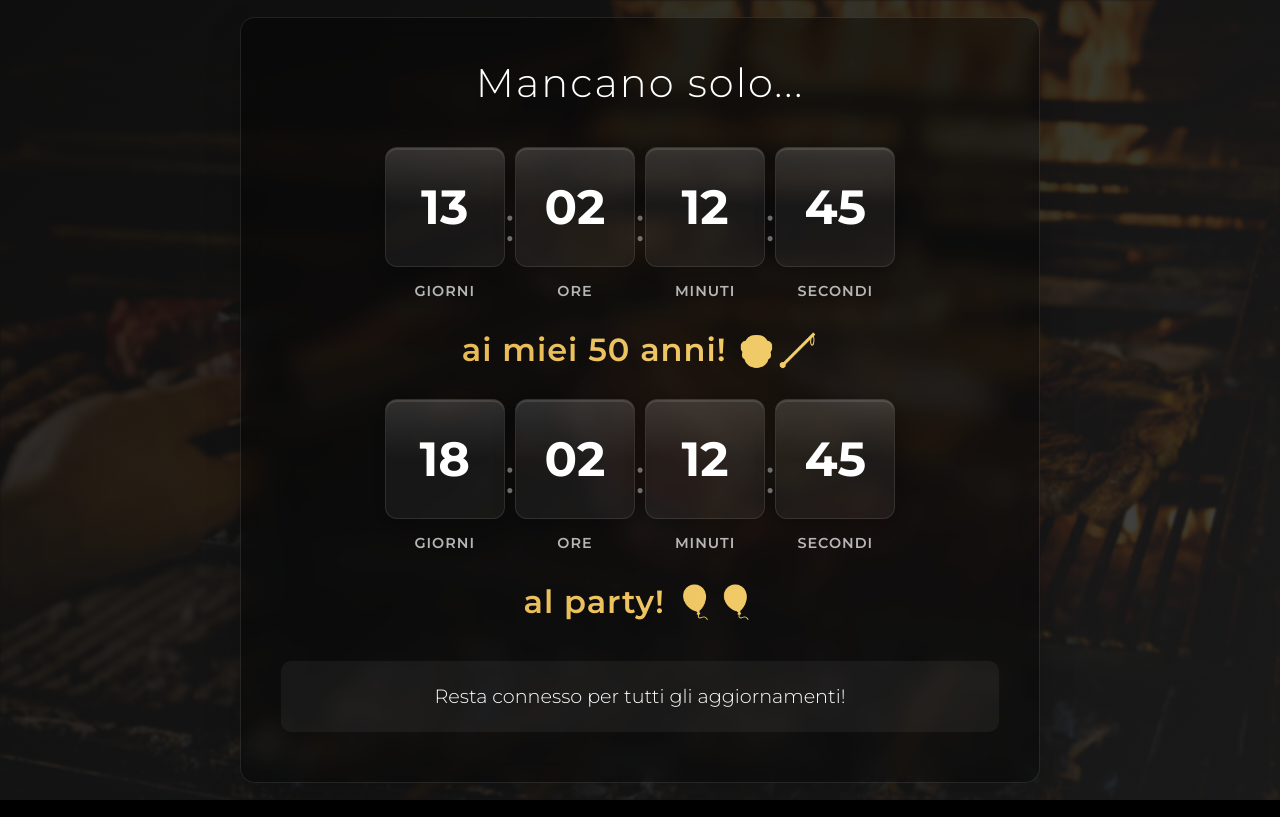
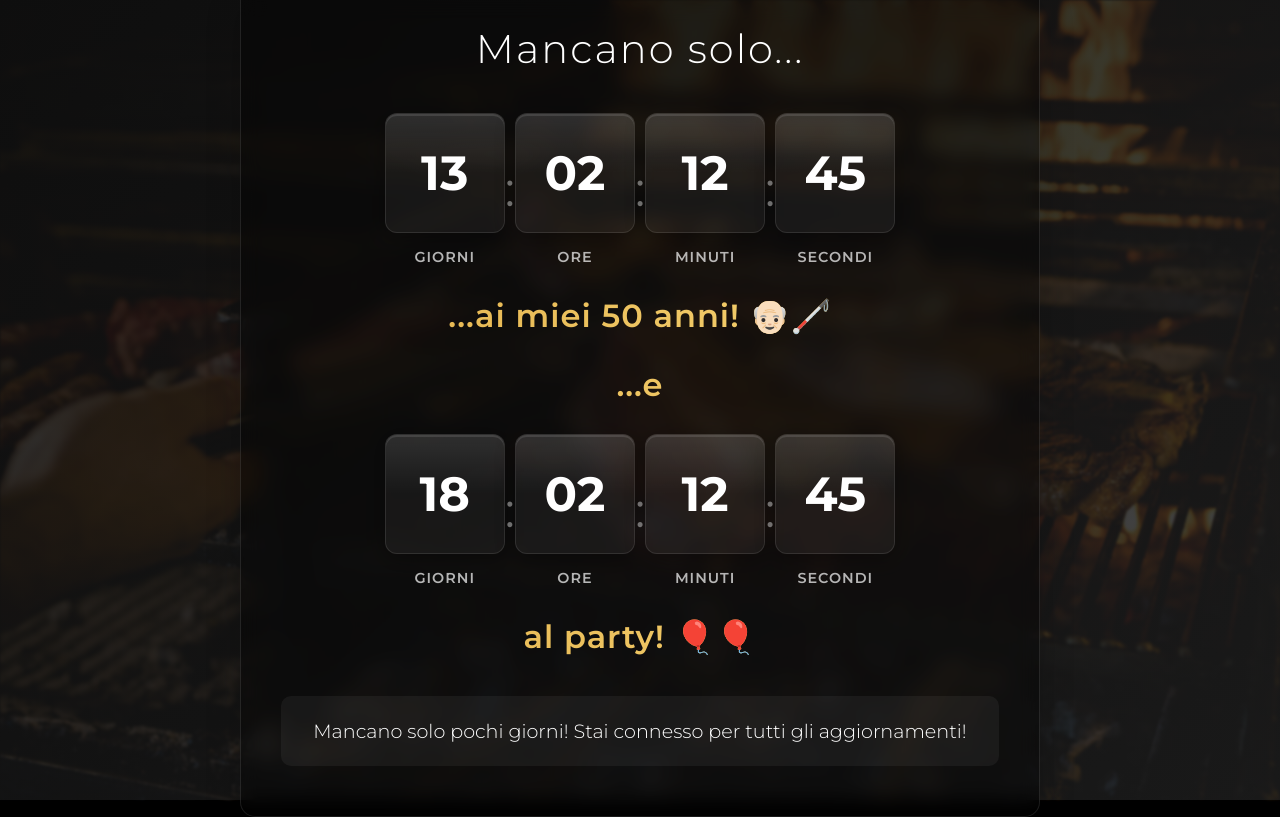
Before and after one commit to stimpli/50-Years, a plain HTML site: page index.html in a window 1280 px wide. Drawn offline with Linux system fonts and the light colour scheme.

Commit message:
Update index.html

```diff
--- a/index.html
+++ b/index.html
@@ -286,7 +286,9 @@
             </div>
         </div>
 
-        <h2>ai miei 50 anni! 👴🏻🦯</h2>
+        <h2>...ai miei 50 anni! <span style="background: none; -webkit-background-clip: initial; background-clip: initial; color: initial;">👴🏻🦯</span></h2>
+
+        <h2 style="margin-top: 30px; margin-bottom: 5px;">...e</h2>
 
         <div class="countdown" id="secondCountdown">
             <div class="countdown-item">
@@ -316,10 +318,10 @@
             </div>
         </div>
 
-        <h2>al party! 🎈🎈</h2>
+        <h2>al party! <span style="background: none; -webkit-background-clip: initial; background-clip: initial; color: initial;">🎈🎈</span></h2>
 
         <div class="message">
-            Resta connesso per tutti gli aggiornamenti!
+            Mancano solo pochi giorni! Stai connesso per tutti gli aggiornamenti!
         </div>
     </div>
 
```
